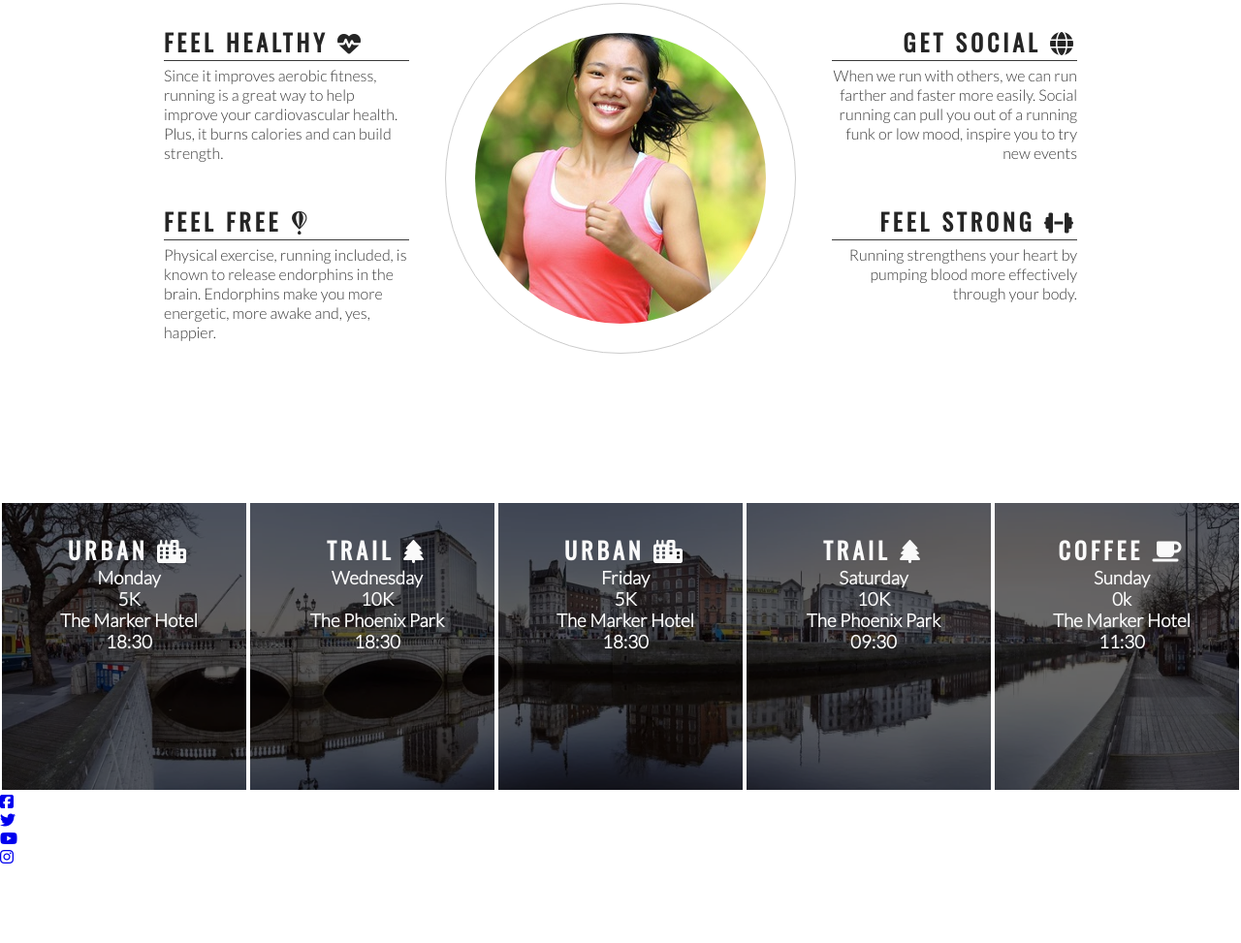
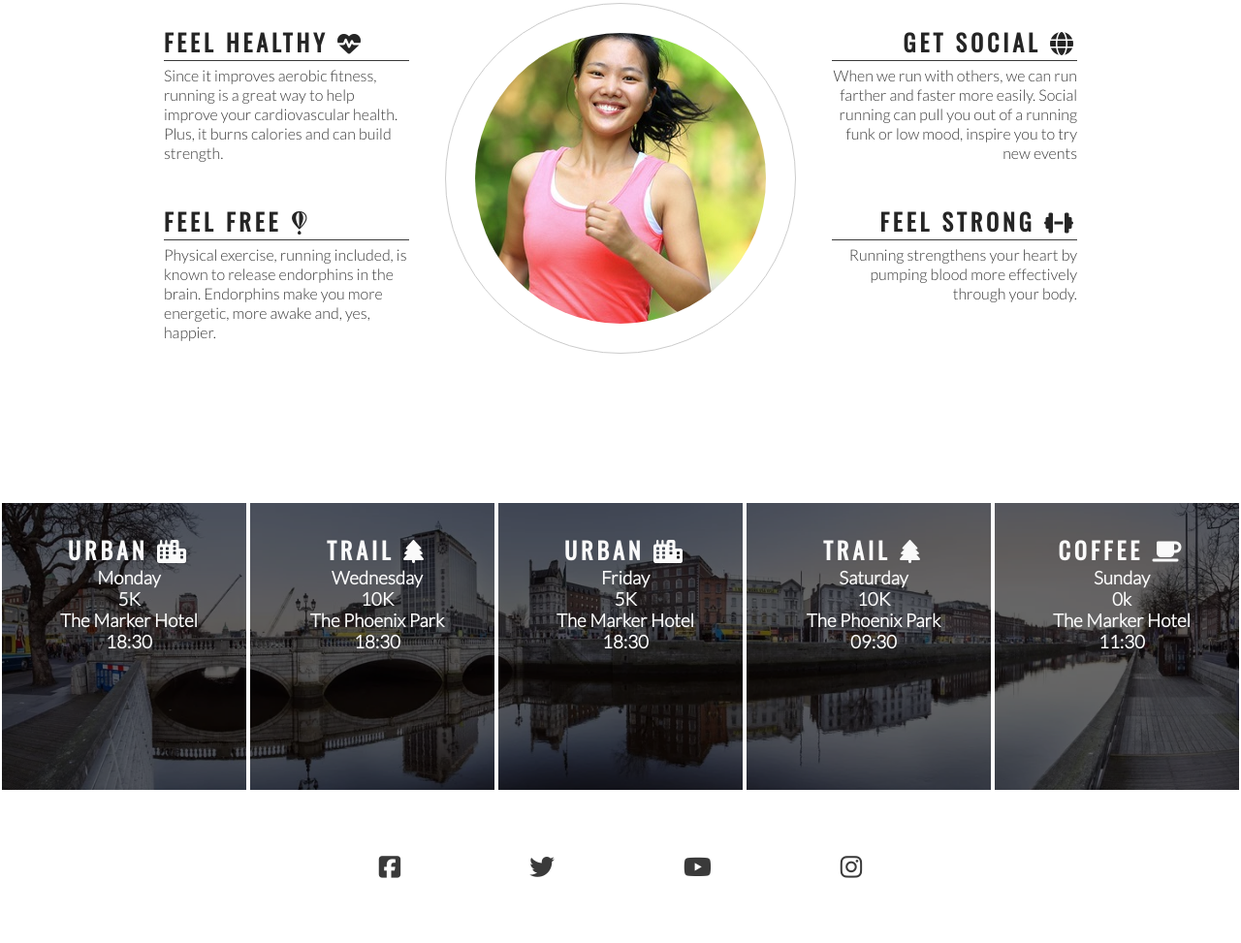
Before and after one commit to adamwasiak/love-running, a plain HTML site: page index.html in a window 1280 px wide. Shown: the part 778-1751 px from the top of the page at 97% size. Before the commit the page ends 1671 px from the top, so only its background shows below. Drawn offline with nearby package versions, Linux system fonts and the light colour scheme.

Commit message:
Add style to footer social media icons

```diff
--- a/assets/css/style.css
+++ b/assets/css/style.css
@@ -230,3 +230,27 @@ hr {
 #times h2 {
     color: #fafafa;
 }
+
+
+/ * footer */
+
+footer {
+    height: 150px;
+
+}
+
+.social-networks{
+    text-align: center;
+
+}
+
+.social-networks > li {
+    display: inline;
+}
+
+.social-networks i {
+    font-size: 160%;
+    margin: 1px;
+    padding: 5%;
+    color:#3a3a3a
+}
--- a/index.html
+++ b/index.html
@@ -114,7 +114,7 @@
 
     <footer>
 
-       <ul>
+       <ul class="social-networks">
            <li>
                <a href=https://facebook.com target="_blank" rel="noopener"
                  aria-label="Visit our Facebook page (opens in a new tab)"><i class="fab fa-facebook-square"></i></a>
```
